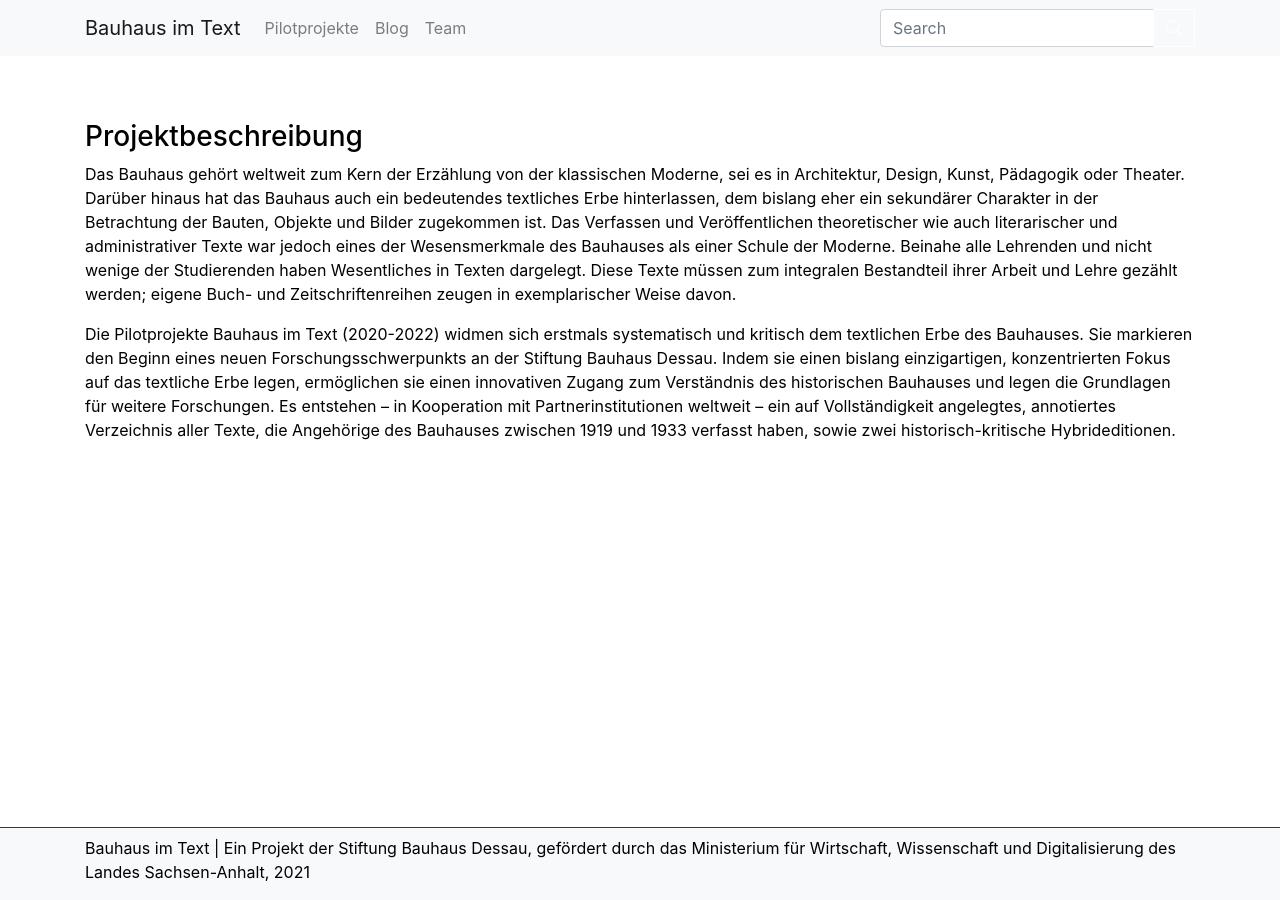
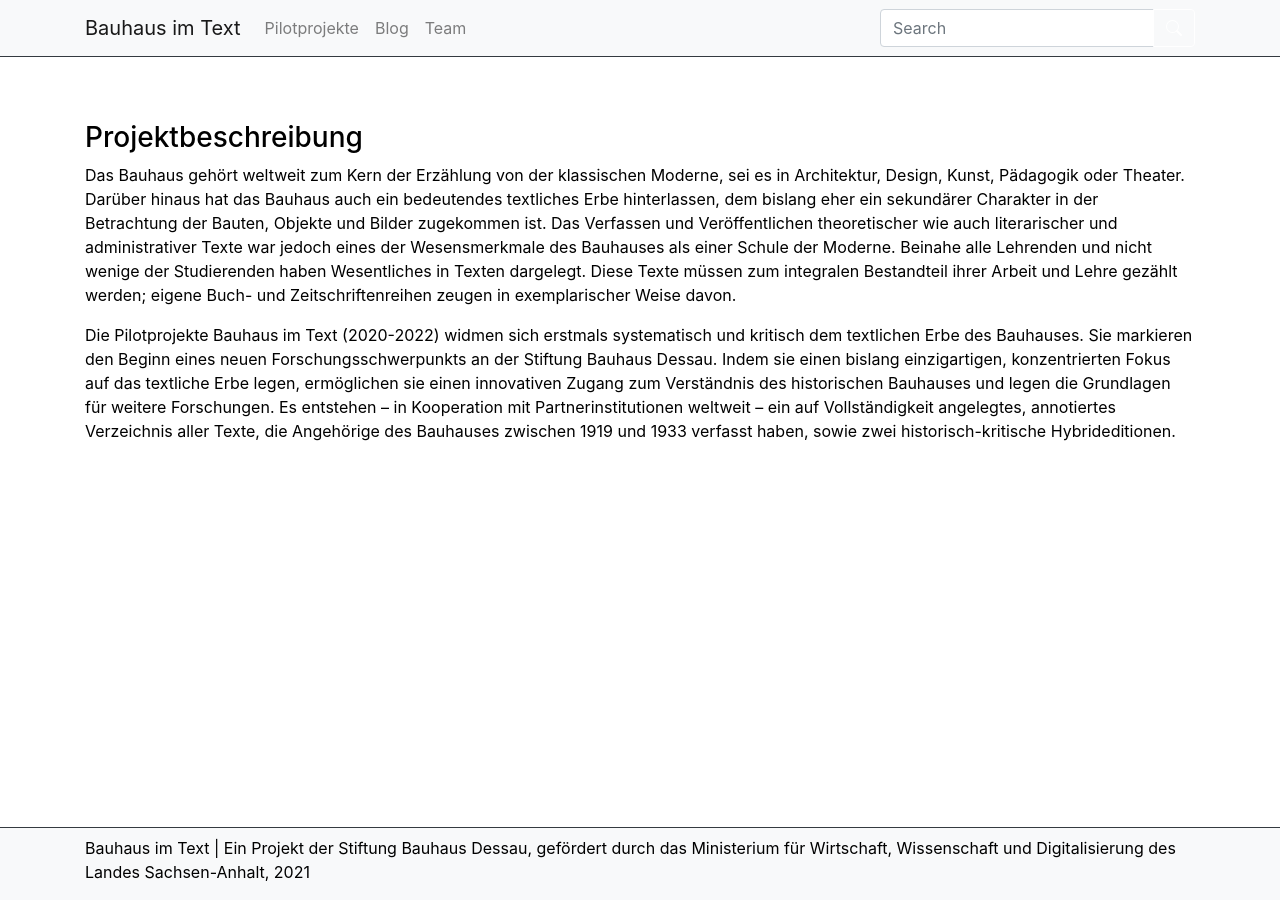
Before and after one commit to Bauhaus-im-Text/internetauftritt, a Jekyll site: the page built from pages/index.md, in a window 1280 px wide. Built offline with Jekyll 4.4.1, drawn with Linux system fonts in a browser that asks for light colours.

Commit message:
Update header.html

```diff
--- a/_includes/template/header.html
+++ b/_includes/template/header.html
@@ -1,4 +1,4 @@
-<nav class="navbar navbar-expand-md navbar-light bg-light">
+<nav class="navbar navbar-expand-md navbar-light bg-light border-bottom border-dark">
     <div class="container border-dark">
         <a class="navbar-brand" href="{{ '/' | relative_url }}">{{ site.title }}</a>
 
```
